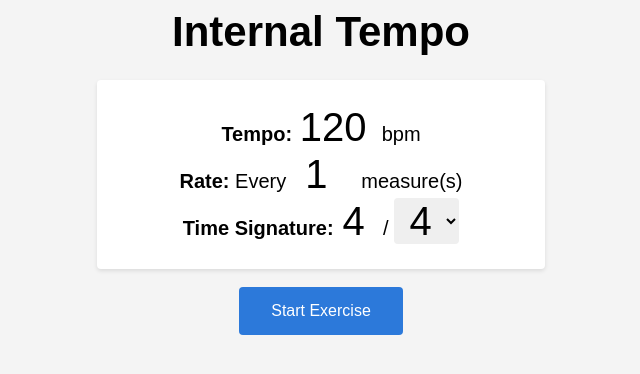
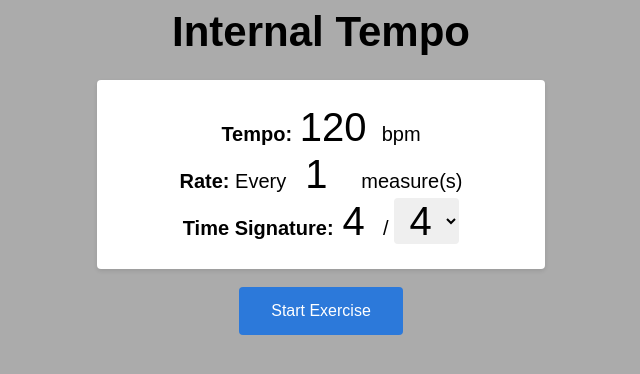
Before and after one commit to tjburk/Music-App, a Django app: page / in a window 1280 px wide. Shown: the top 374 px of the page, without its empty margins (319-959 px from the left). Run offline with Django 4.2, Linux system fonts and the light colour scheme.

Commit message:
Some styling

```diff
--- a/static/style/metronomeStyle.css
+++ b/static/style/metronomeStyle.css
@@ -3,7 +3,7 @@ body {
     flex-direction: column;
     align-items: center;
     vertical-align: center;
-    background-color: #f4f4f4;
+    background-color: #ababab;
     font-family: sans-serif;
 }
 
```
